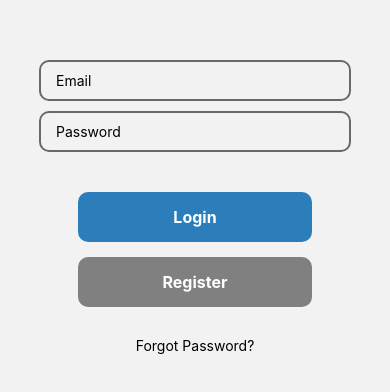
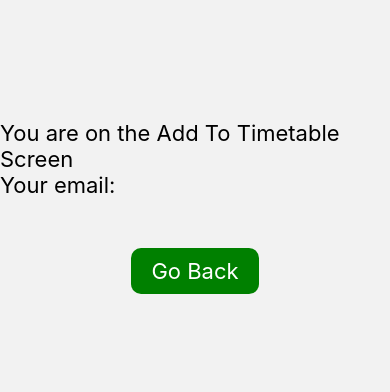
Before and after one commit to Oskar-Ciebien/Timetable_Application, a React Native app: screen /AddTimetable in a window 390 px wide. Shown: the part 220-612 px from the top of the page. Built offline with nearby package versions, Linux system fonts and the light colour scheme; no server answers.

Commit message:
Created AddTimetableScreen for adding to timetable

```diff
--- a/App.js
+++ b/App.js
@@ -16,6 +16,7 @@ import ChangePasswordScreen from "./screens/ChangePasswordScreen";
 import ForgotPasswordScreen from "./screens/ForgotPasswordScreen";
 import ChangeEmailScreen from "./screens/ChangeEmailScreen";
 import DeleteAccountScreen from "./screens/DeleteAccountScreen";
+import AddTimetableScreen from "./screens/AddTimetableScreen";
 
 const Stack = createNativeStackNavigator();
 const Tab = createBottomTabNavigator();
@@ -164,6 +165,11 @@ export default function App() {
           options={{ headerShown: false }}
           component={DeleteAccountScreen}
         />
+        <Stack.Screen
+          name="AddTimetable"
+          options={{ headerShown: false }}
+          component={AddTimetableScreen}
+        />
       </Stack.Navigator>
     </NavigationContainer>
   );
--- /dev/null
+++ b/screens/AddTimetableScreen.js
@@ -0,0 +1,97 @@
+import {
+  StyleSheet,
+  Text,
+  View,
+  TouchableOpacity,
+  KeyboardAvoidingView,
+  TextInput,
+} from "react-native";
+import React, { useState } from "react";
+
+// Navigation
+import { useNavigation } from "@react-navigation/core";
+
+// Firebase
+import { auth, database } from "../firebase";
+
+const AddTimetableScreen = () => {
+  // Navigation
+  const navigation = useNavigation();
+
+  // Back to Home Tabs
+  const goHome = () => {
+    console.log("Pressed Go Home Tabs");
+    navigation.replace("HomeTabs");
+  };
+
+  return (
+    <KeyboardAvoidingView style={styles.container}>
+      <View style={styles.textContainer}>
+        <Text style={styles.text}>You are on the Add To Timetable Screen</Text>
+        <Text style={styles.text}>Your email: {auth.currentUser?.email}</Text>
+      </View>
+
+      <TouchableOpacity onPress={goHome} style={styles.homeButton}>
+        <View>
+          <Text style={styles.homeButtonText}>Go Back</Text>
+        </View>
+      </TouchableOpacity>
+    </KeyboardAvoidingView>
+  );
+};
+
+export default AddTimetableScreen;
+
+const styles = StyleSheet.create({
+  container: {
+    flex: 1,
+    justifyContent: "center",
+    alignItems: "center",
+  },
+  textContainer: {
+    marginTop: 10,
+  },
+  text: {
+    color: "black",
+    fontSize: 22,
+  },
+  homeButton: {
+    marginTop: 50,
+    fontSize: 22,
+    backgroundColor: "green",
+    paddingVertical: 10,
+    paddingHorizontal: 20,
+    borderRadius: 10,
+  },
+  homeButtonText: {
+    color: "white",
+    fontSize: 22,
+  },
+  buttonContainer: {
+    marginTop: 50,
+    fontSize: 22,
+    backgroundColor: "red",
+    paddingVertical: 10,
+    paddingHorizontal: 20,
+    borderRadius: 10,
+  },
+  buttonText: {
+    color: "white",
+    fontSize: 22,
+  },
+  inputContainer: {
+    width: "100%",
+    justifyContent: "center",
+    alignItems: "center",
+    marginTop: 50,
+  },
+  input: {
+    width: "70%",
+    paddingHorizontal: 15,
+    paddingVertical: 10,
+    marginTop: 10,
+    borderRadius: 10,
+    borderWidth: 2,
+    borderColor: "#646a6e",
+  },
+});
--- a/screens/TimetableScreen.js
+++ b/screens/TimetableScreen.js
@@ -13,11 +13,17 @@ const TimetableScreen = () => {
   // Navigation
   const navigation = useNavigation();
 
+  // Add To Timetable
+  const addTimetable = () => {
+    console.log("Pressed Add Timetable");
+    navigation.replace("AddTimetable");
+  };
+
   return (
     <SafeAreaView style={styles.container}>
       <Text>Timetable Screen</Text>
 
-      <TouchableOpacity style={styles.button}>
+      <TouchableOpacity onPress={addTimetable} style={styles.button}>
         <Image
           source={require(".././assets/icons/plus_icon.png")}
           resizeMode="contain"
```
